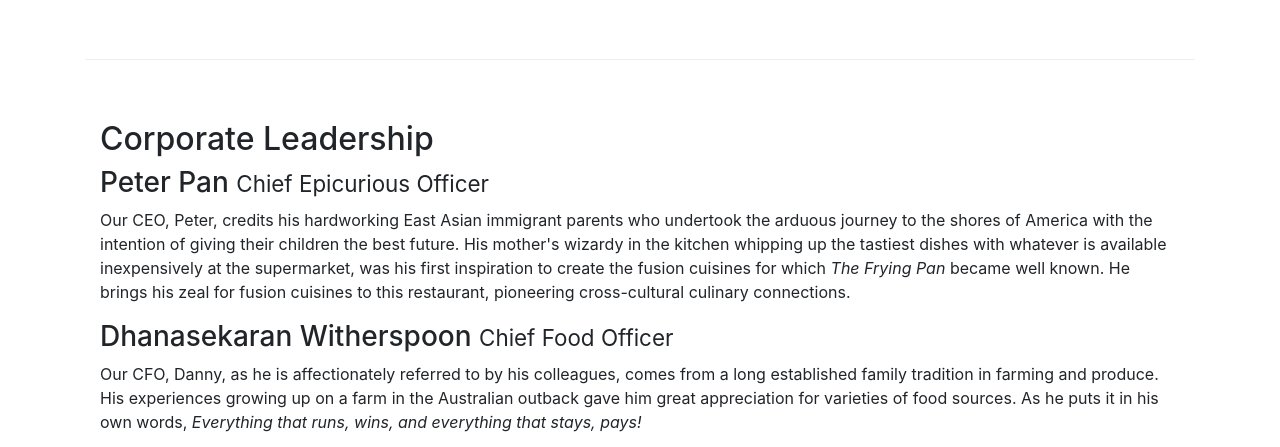
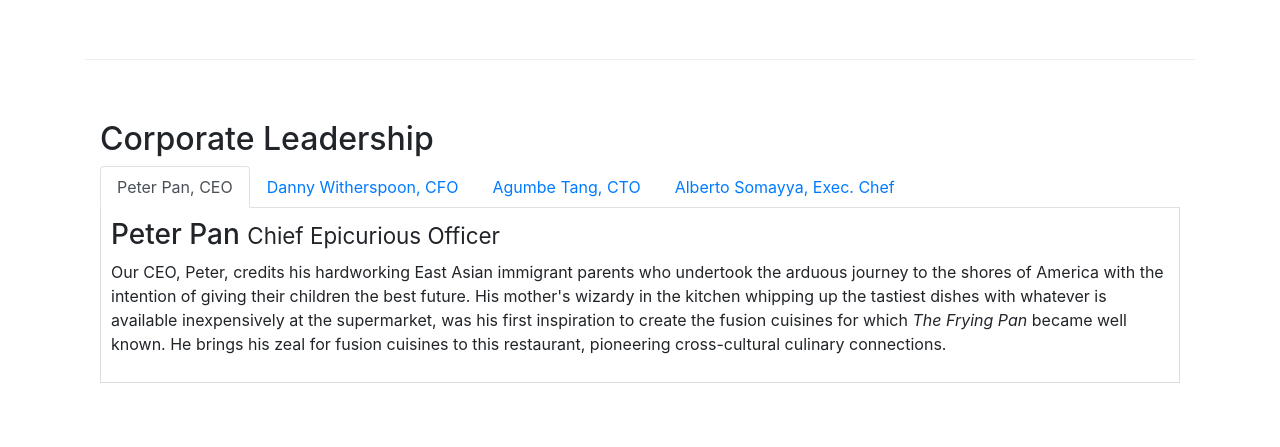
Before and after one commit to TirthVamja/intro_bootstrap, a website: page aboutus.html in a window 1280 px wide. Shown: the part 932-1379 px from the top of the page. Drawn offline with nearby package versions, Linux system fonts and the light colour scheme.

Commit message:
Nav Tabs

```diff
--- a/aboutus.html
+++ b/aboutus.html
@@ -7,11 +7,16 @@
     <meta name="viewport" content="width=device-width, initial-scale=1, shrink-to-fit=no">
     <meta http-equiv="x-ua-compatible" content="ie=edge">
 
+    <!-- <script src="https://ajax.googleapis.com/ajax/libs/jquery/2.1.1/jquery.min.js"></script>
+    <script src="https://maxcdn.bootstrapcdn.com/bootstrap/3.3.7/js/bootstrap.min.js"></script> -->
     <!-- Bootstrap CSS -->
     <link rel="stylesheet" href="node_modules/bootstrap/dist/css/bootstrap.min.css">
     <link rel="stylesheet" href="node_modules/font-awesome/css/font-awesome.min.css">
     <link rel="stylesheet" href="node_modules/bootstrap-social/bootstrap-social.css">
     <link rel="stylesheet" href="css/styles.css">
+
+    <!-- <link href="https://maxcdn.bootstrapcdn.com/bootstrap/3.3.7/css/bootstrap.min.css" rel="stylesheet"/> -->
+
     <title>Ristorante Con Fusion: About Us</title>
 
 </head>
@@ -102,16 +107,47 @@
 
 
         <div class="row row-content">
-            <div class="col-12 col-sm-12">
+            <div class="col-12">
                 <h2>Corporate Leadership</h2>
+                <ul class="nav nav-tabs">
+                    <li class="nav-item">
+                      <a class="nav-link active" href="#peter"
+                        role="tab" data-toggle="tab">Peter Pan, CEO</a>
+                    </li>
+                    <li class="nav-item">
+                      <a class="nav-link" href="#danny" role="tab"
+                        data-toggle="tab">Danny Witherspoon, CFO</a>
+                    </li>
+                    <li class="nav-item">
+                      <a class="nav-link" href="#agumbe"role="tab"
+                        data-toggle="tab">Agumbe Tang, CTO</a>
+                    </li>
+                    <li class="nav-item">
+                      <a class="nav-link" href="#alberto" role="tab"
+                        data-toggle="tab">Alberto Somayya, Exec. Chef</a>
+                    </li>
+                </ul>
+
+                <div class="tab-content">
+                    <div role="tabpanel" class="tab-pane fade show active" id="peter">
                         <h3>Peter Pan <small>Chief Epicurious Officer</small></h3>
                         <p class="d-none d-sm-block">Our CEO, Peter, credits his hardworking East Asian immigrant parents who undertook the arduous journey to the shores of America with the intention of giving their children the best future. His mother's wizardy in the kitchen whipping up the tastiest dishes with whatever is available inexpensively at the supermarket, was his first inspiration to create the fusion cuisines for which <em>The Frying Pan</em> became well known. He brings his zeal for fusion cuisines to this restaurant, pioneering cross-cultural culinary connections.</p>
+                    </div>
+
+                    <div role="tabpanel" class="tab-pane fade" id="danny">
                         <h3>Dhanasekaran Witherspoon <small>Chief Food Officer</small></h3>
                         <p class="d-none d-sm-block">Our CFO, Danny, as he is affectionately referred to by his colleagues, comes from a long established family tradition in farming and produce. His experiences growing up on a farm in the Australian outback gave him great appreciation for varieties of food sources. As he puts it in his own words, <em>Everything that runs, wins, and everything that stays, pays!</em></p>
+                    </div>
+                    <div role="tabpanel" class="tab-pane fade" id="agumbe">
                         <h3>Agumbe Tang <small>Chief Taste Officer</small></h3>
                         <p class="d-none d-sm-block">Blessed with the most discerning gustatory sense, Agumbe, our CTO, personally ensures that every dish that we serve meets his exacting tastes. Our chefs dread the tongue lashing that ensues if their dish does not meet his exacting standards. He lives by his motto, <em>You click only if you survive my lick.</em></p>
+                    </div>
+                    <div role="tabpanel" class="tab-pane fade" id="alberto">
                         <h3>Alberto Somayya <small>Executive Chef</small></h3>
                         <p class="d-none d-sm-block">Award winning three-star Michelin chef with wide International experience having worked closely with whos-who in the culinary world, he specializes in creating mouthwatering Indo-Italian fusion experiences. He says, <em>Put together the cuisines from the two craziest cultures, and you get a winning hit! Amma Mia!</em></p>
+                    </div>
+                </div>
+
             </div>
        </div>
        <div class="row row-content">
--- a/css/styles.css
+++ b/css/styles.css
@@ -41,3 +41,10 @@ body{
 .bgyellow{
     background-color: rgb(228, 163, 66);
 }
+
+.tab-content {
+    border-left: 1px solid #ddd;
+    border-right: 1px solid #ddd;
+    border-bottom: 1px solid #ddd;
+    padding: 10px;
+}
```
Lines whose indentation alone changed are shown as unchanged.
